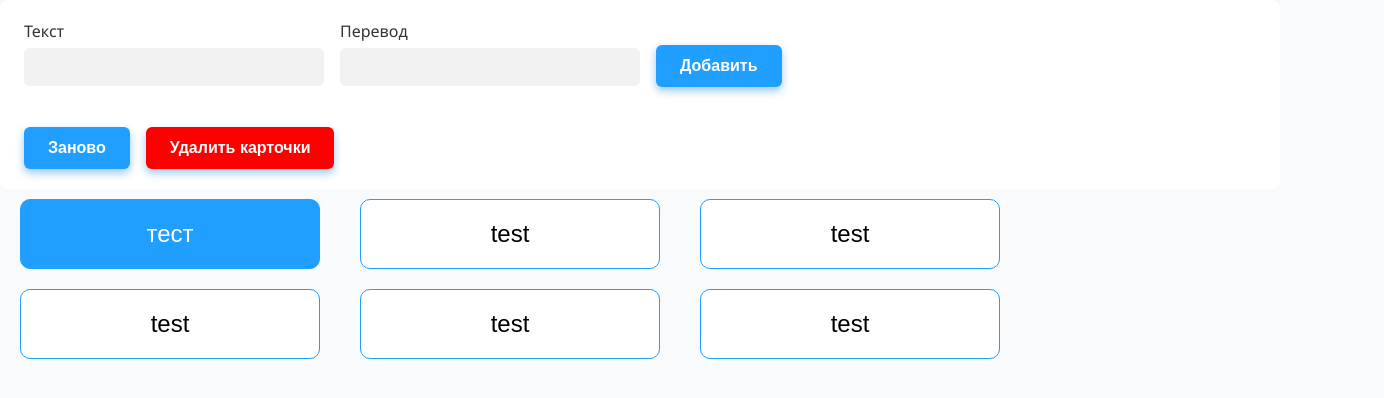
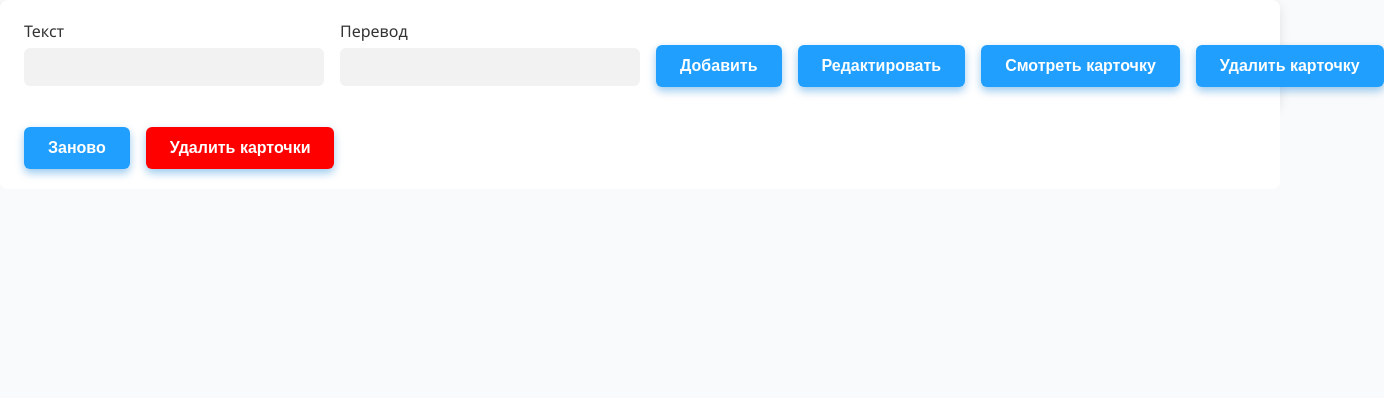
Before and after one commit to s1nglmine/Flash-cards, a plain HTML site: page index.html in a window 1280 px wide. Shown: the whole page, 1384 px wide, since content can reach past the window. Drawn offline with Linux system fonts and the light colour scheme.

Commit message:
Update index.html

```diff
--- a/index.html
+++ b/index.html
@@ -17,6 +17,9 @@
       <input type="text" id="translationInput" name="translationInput"/>
     </div>
     <button type="button" id="addButton">Добавить</button>
+    <button type="button" id="editButton">Редактировать</button>
+    <button type="button" id="viewButton">Смотреть карточку</button>
+    <button type="button" id="deleteButtonCard">Удалить карточку</button>
 
   </div>
   <div class="buttons">
@@ -24,31 +27,9 @@
     <button type="button" id="deleteButton">Удалить карточки</button>
   </div>
   <div class="cards">
-    <div class="card active" id="">
-      <label class="front hide">test</label>
-      <label class="back">тест</label>
-    </div>
-    <div class="card" id="">
-      <label class="front">test</label>
-      <label class="back hide">тест</label>
-    </div>
-    <div class="card" id="">
-      <label class="front">test</label>
-      <label class="back hide">тест</label>
-    </div>
-    <div class="card" id="">
-      <label class="front">test</label>
-      <label class="back hide">тест</label>
-    </div>
-    <div class="card" id="">
-      <label class="front">test</label>
-      <label class="back hide">тест</label>
-    </div>
-    <div class="card" id="">
-      <label class="front">test</label>
-      <label class="back hide">тест</label>
-    </div>
+
   </div>
+
   <script src="script.js"></script>
 </body>
 </html>
```
